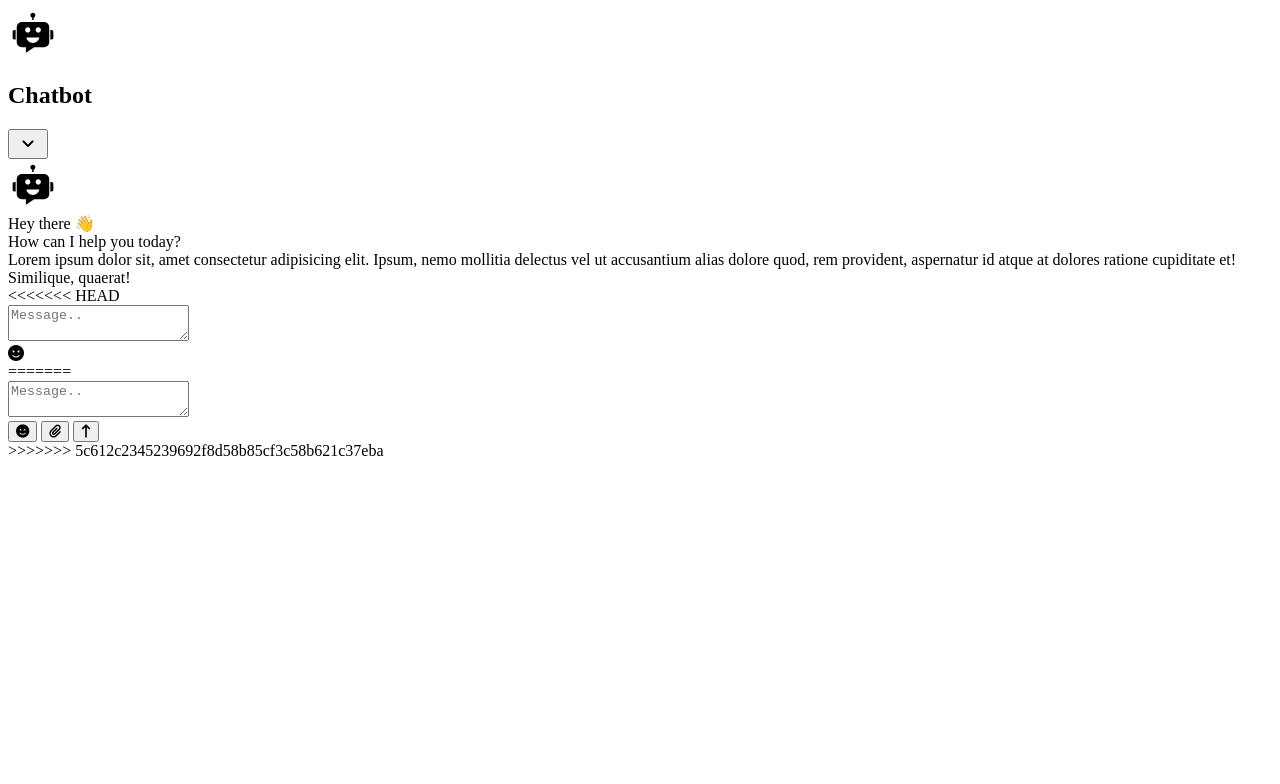
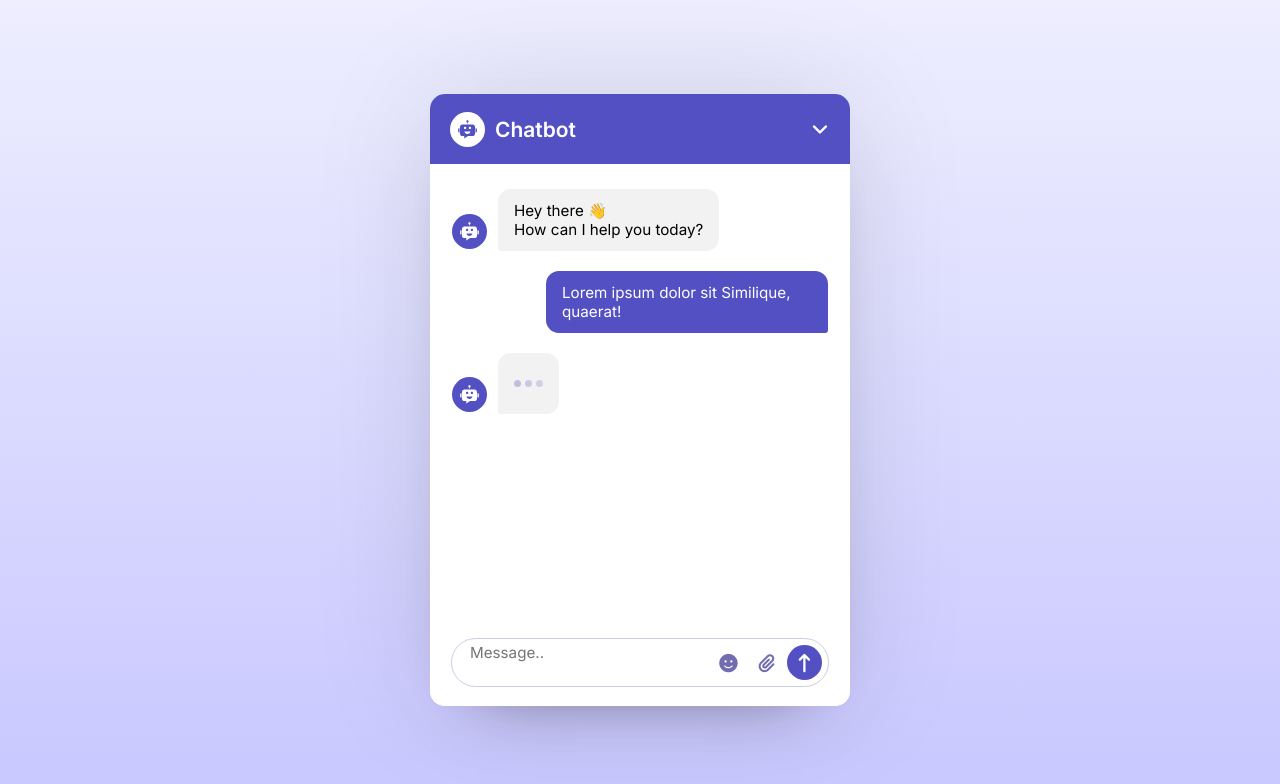
Before and after one commit to payal-kri/AI-Chatbot, a plain HTML site: page index.html in a window 1280 px wide. Drawn offline with nearby package versions, Linux system fonts and the light colour scheme.

Commit message:
New file

```diff
--- a/index.html
+++ b/index.html
@@ -11,17 +11,13 @@
         crossorigin="anonymous" referrerpolicy="no-referrer" />
     <link rel="stylesheet"
         href="https://fonts.googleapis.com/css2?family=Material+Symbols+Rounded:opsz,wght,FILL,GRAD@20..48,100..700,0..1,-50..200&icon_names=keyboard_arrow_down" />
-    <!-- <link rel="stylesheet" href="https://cdnjs.cloudflare.com/ajax/libs/font-awesome/6.7.2/css/all.min.css" integrity="sha512-Evv84Mr4kqVGRNSgIGL/F/aIDqQb7xQ2vcrdIwxfjThSH8CSR7PBEakCr51Ck+w+/U6swU2Im1vVX0SVk9ABhg==" crossorigin="anonymous" referrerpolicy="no-referrer" /> -->
     <link rel="stylesheet" href="style.css">
-
-</head>
-
-<body>
+</head><body>
     <div class="chatbot-popup">
         <!-- Chatbot Header  -->
         <div class="chat-header">
             <div class="header-info">
-                <svg xmlns="http://www.w3.org/2000/svg" width="50" height="50" viewBox="0 0 1024 1024">
+                <svg class="chatbot-logo" xmlns="http://www.w3.org/2000/svg" width="50" height="50" viewBox="0 0 1024 1024">
                     <path
                         d="M738.3 287.6H285.7c-59 0-106.8 47.8-106.8 106.8v303.1c0 59
                     47.8 106.8 106.8 106.8h81.5v111.1c0 .7.8 1.1 1.4.7l166.9-110.6 41.8-.8h117.4l43.6-.4c59 0 106.8-47.8
@@ -32,13 +28,14 @@
                 </svg>
                 <h2 class="logo-text">Chatbot</h2>
             </div>
-            <button class="material-symbols-rounded">keyboard_arrow_down</button>
+            <button  id="close-chatbot"
+            class="material-symbols-rounded">keyboard_arrow_down</button>
         </div>
 
         <!-- Chatbot Body  -->
         <div class="chat-body">
             <div class="message bot-message">
-                <svg xmlns="http://www.w3.org/2000/svg" width="50" height="50" viewBox="0 0 1024 1024">
+                <svg class="bot-avatar" xmlns="http://www.w3.org/2000/svg" width="50" height="50" viewBox="0 0 1024 1024">
                     <path
                         d="M738.3 287.6H285.7c-59 0-106.8 47.8-106.8 106.8v303.1c0 59
                     47.8 106.8 106.8 106.8h81.5v111.1c0 .7.8 1.1 1.4.7l166.9-110.6 41.8-.8h117.4l43.6-.4c59 0 106.8-47.8
@@ -53,22 +50,36 @@
             </div>
             <div class="message user-message">
                 <div class="message-text">
-                    Lorem ipsum dolor sit, amet consectetur adipisicing elit. Ipsum, nemo mollitia delectus vel ut
-                    accusantium alias dolore quod, rem provident, aspernatur id atque at dolores ratione cupiditate et!
-                    Similique, quaerat!</div>
+                    Lorem ipsum dolor sit Similique, quaerat!</div>
             </div>
-        </div>
-<<<<<<< HEAD
-       <!-- Chatbot Footer -->
-       <div class="chat-footer">
-           <form action="#" class="chat-form">
-            <textarea placeholder="Message.." class="message-input"></textarea>
-            <div class="chat-controls">
-                <i class="fa-solid fa-face-smile"></i>
+            <div class="message bot-message thinking">
+                <svg class="bot-avatar" xmlns="http://www.w3.org/2000/svg" width="50" height="50" viewBox="0 0 1024 1024">
+                    <path
+                        d="M738.3 287.6H285.7c-59 0-106.8 47.8-106.8 106.8v303.1c0 59
+                    47.8 106.8 106.8 106.8h81.5v111.1c0 .7.8 1.1 1.4.7l166.9-110.6 41.8-.8h117.4l43.6-.4c59 0 106.8-47.8
+                    106.8-106.8V394.5c0-59-47.8-106.9-106.8-106.9zM351.7 448.2c0-29.5 23.9-53.5 53.5-53.5s53.5 23.9 53.5
+                    53.5-23.9 53.5-53.5 53.5-53.5-23.9-53.5-53.5zm157.9 267.1c-67.8 0-123.8-47.5-132.3-109h264.6c-8.6 61.5-64.5
+                     109-132.3 109zm110-213.7c-29.5 0-53.5-23.9-53.5-53.5s23.9-53.5 53.5-53.5 53.5 23.9 53.5 53.5-23.9 53.5-53.5 53.5zM867.2 644.5V453.1h26.5c19.4 0 35.1 15.7 35.1 35.1v121.1c0 19.4-15.7 35.1-35.1 35.1h-26.5zM95.2 609.4V488.2c0-19.4 15.7-35.1 35.1-35.1h26.5v191.3h-26.5c-19.4 0-35.1-15.7-35.1-35.1zM561.5 149.6c0 23.4-15.6 43.3-36.9 49.7v44.9h-30v-44.9c-21.4-6.5-36.9-26.3-36.9-49.7 0-28.6 23.3-51.9 51.9-51.9s51.9 23.3 51.9 51.9z">
+                    </path>
+                </svg>
+                <div class="message-text">
+                    <div class="thinking-indicator">
+                        <div class="dot"></div>
+                        <div class="dot"></div>
+                        <div class="dot"></div>
+                    </div>
+                </div>
+            </div>
 
+            <div class="message-text">
+                <div class="thinking-indicator">
+                    <div class="dot"></div>
+                    <div class="dot"></div>
+                    <div class="dot"></div>
+                </div>
             </div>
-           </form>
-=======
+
+      </div>
         <!-- Chatbot Footer -->
         <div class="chat-footer">
             <form action="#" class="chat-form">
@@ -80,13 +91,13 @@
                     <button type="button">
                         <i class="fa-solid fa-paperclip"></i>
                     </button>
-                    <button type="submit">
+                    <button type="submit" class="send-button">
                         <i class="fa-solid fa-arrow-up-long"></i>
                     </button>
                 </div>
             </form>
         </div>
->>>>>>> 5c612c2345239692f8d58b85cf3c58b621c37eba
+
     </div>
 </body>
 
--- a/style.css
+++ b/style.css
@@ -0,0 +1,242 @@
+/* importing Google Font */
+@import url('https://fonts.googleapis.com/css2?family=Inter:opsz,wght@14..32,100..900&display=swap');
+
+*{
+    margin: 0;
+    padding: 0;
+    box-sizing: border-box;
+    font-family: "Inter", serif;
+}
+
+body {
+    display: flex;
+    align-items: center;
+    justify-content: center;
+     min-height:100vh;
+     background: linear-gradient(#EEEEFF, #C8C7FF);
+}
+ .chatbot-popup{
+    position: relative;
+    width: 420PX;
+    background: #fff;
+    overflow: hidden;
+    border-radius: 15px;
+    box-shadow: 0 0 128px 0 rgba(0, 0, 0, 0.1),
+                0 32px 64px -48px rgba(0, 0, 0, 0.5);
+ }
+
+  .chat-header {
+    display: flex;
+    align-items: center;
+    background: #5350c4;
+    padding: 15px 20px;
+    justify-content: space-between;
+  }
+
+  .chat-header .header-info {
+    display: flex;
+    gap:10px;
+    align-items: center;
+}
+
+.header-info .chatbot-logo {
+    width: 35px;
+    height: 35px;
+    padding: 6px;
+    fill:#5350c4;
+    flex-shrink: 0;
+    background: #fff;
+    border-radius: 50%;
+}
+ .header-info .logo-text {
+    color: #fff;
+    font-size: 1.31rem;
+    font-weight: 600;
+    }
+
+    .chat-header #close-chatbot {   /*change*/
+        border: none;
+        color: #fff;
+        height: 40px;
+        width: 40px;
+        font-size: 1.9rem;
+        margin-right: -10px;
+        padding-top: 2px;
+        cursor: pointer;
+        border-radius: 50%;
+        background:none;
+        transition: 0.2s ease;
+    }
+
+    .chat-header #close-chatbot:hover {
+        background: #3d39ac;
+    }
+
+    .chat-body {
+        padding: 25px 22px;
+        display: flex;
+        gap: 20px;
+        height: 460px;
+        margin-bottom: 82px;
+        overflow-y: auto;
+        flex-direction: column;
+    }
+
+    .chat-body .message {
+        display: flex;
+        align-items: center;
+        gap: 11px;
+    }
+
+    .chat-body .bot-message .bot-avatar {  /*change*/
+        width: 35px;
+        height: 35px;
+        padding: 6px;
+        fill:#fff;
+        flex-shrink: 0;
+        margin-bottom: 2px;
+        align-self: flex-end;
+        background:#5350c4;
+        border-radius: 50%;
+
+    }
+
+    .chat-body .user-message {
+       flex-direction: column;
+         align-items: flex-end;
+
+    }
+
+    .chat-body .message .message-text {
+        padding: 12px 16px;
+        max-width: 75%;
+        font-size: 0.95rem;
+    }
+
+    .chat-body .bot-message .thinking .message-text {
+        padding: 2px 16px;
+
+    }
+
+    .chat-body .bot-message .message-text {
+        background: #f2f2f2;
+        border-radius: 13px 13px 13px 3px;
+     }
+
+     .chat-body .user-message .message-text {
+        color: #fff;
+        background:#5350c4;
+        border-radius: 13px 13px 3px 13px;
+     }
+
+     .chat-body .bot-message .thinking-indicator {
+        display: flex;
+        gap: 4px;
+        padding-block: 15px;
+     }
+
+     .chat-body .bot-message .thinking-indicator .dot {
+        height: 7px;
+        width: 7px;
+        opacity: 0.7;
+        border-radius: 50%;
+        background: #676BC2;
+        animation: dotPulse 1.8s ease-in-out infinite;
+     }
+
+     .chat-body .bot-message .thinking-indicator .dot:nth-child(1) {
+       animation-delay: 0.2s;
+
+     }
+     .chat-body .bot-message .thinking-indicator .dot:nth-child(2) {
+        animation-delay: 0.3s;
+    }
+        .chat-body .bot-message .thinking-indicator .dot:nth-child(3) {
+            animation-delay: 0.4s;
+        }
+
+     @keyframes dotPulse {
+        0%, 44% {
+            transform: translateY(0);
+        }
+
+         28% {
+            opacity: 0.4;
+            transform: translateY(-4px);
+        }
+
+        44% {
+            opacity: 0.2;
+
+        }
+    }
+
+    .chat-footer {
+        position: absolute;
+        bottom: 0;
+        width: 100%;
+        background: #fff;
+        padding: 15px 22px 20px;
+    }
+    .chat-footer .chat-form {
+        display: flex;
+        align-items: center;
+        background: #fff;
+        border-radius: 32px;
+        outline: 1px solid #CCCCE5;
+    }
+
+    .chat-footer .chat-form:focus-within {
+        outline: 1px solid #5350c4;
+    }
+
+    .chat-form .message-input {
+        border: none;
+        outline: none;
+        height: 47px;
+        width: 100%;
+        resize: none;
+        font-size: 0.95rem;
+        padding: 4px 0 13px 18px;
+        border-radius: inherit;
+    }
+
+    .chat-form .chat-controls {
+        display: flex;
+        height: 47px;
+        gap:3px;
+        align-items: center;
+        align-self: flex-end;
+        padding-right: 6px;
+    }
+
+    .chat-form .chat-controls button {
+        height: 35px;
+        width: 35px;
+        border: none;
+        font-size: 1.15rem;
+        cursor: pointer;
+        color: #706DB0;
+        background: none;
+        border-radius: 50%;
+        transition: 0.2s ease;
+  }
+
+  .chat-form .chat-controls .send-button {
+    background: #5350c4;
+    display: none;
+    color: #fff;
+
+}
+.chat-form .message-input:valid~.chat-controls .send-button {
+display: block;
+
+}
+
+.chat-form .chat-controls .send-button:hover {
+    background: #3d39ac;}
+
+  .chat-form .chat-controls button:hover {
+    background: #f1f1ff;
+
+  }
```
Also changed, not shown: script.js (added, +26 -0 lines).
